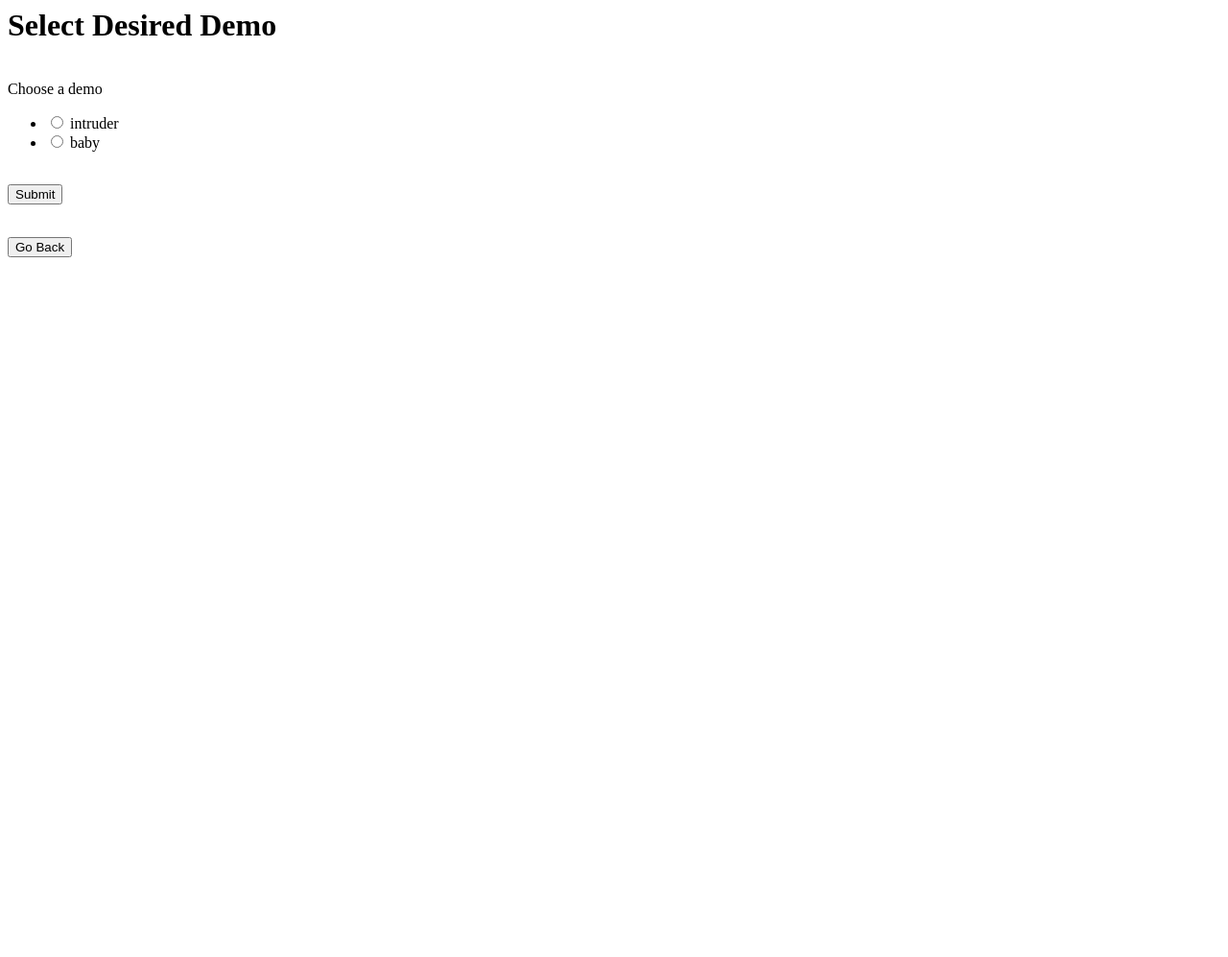
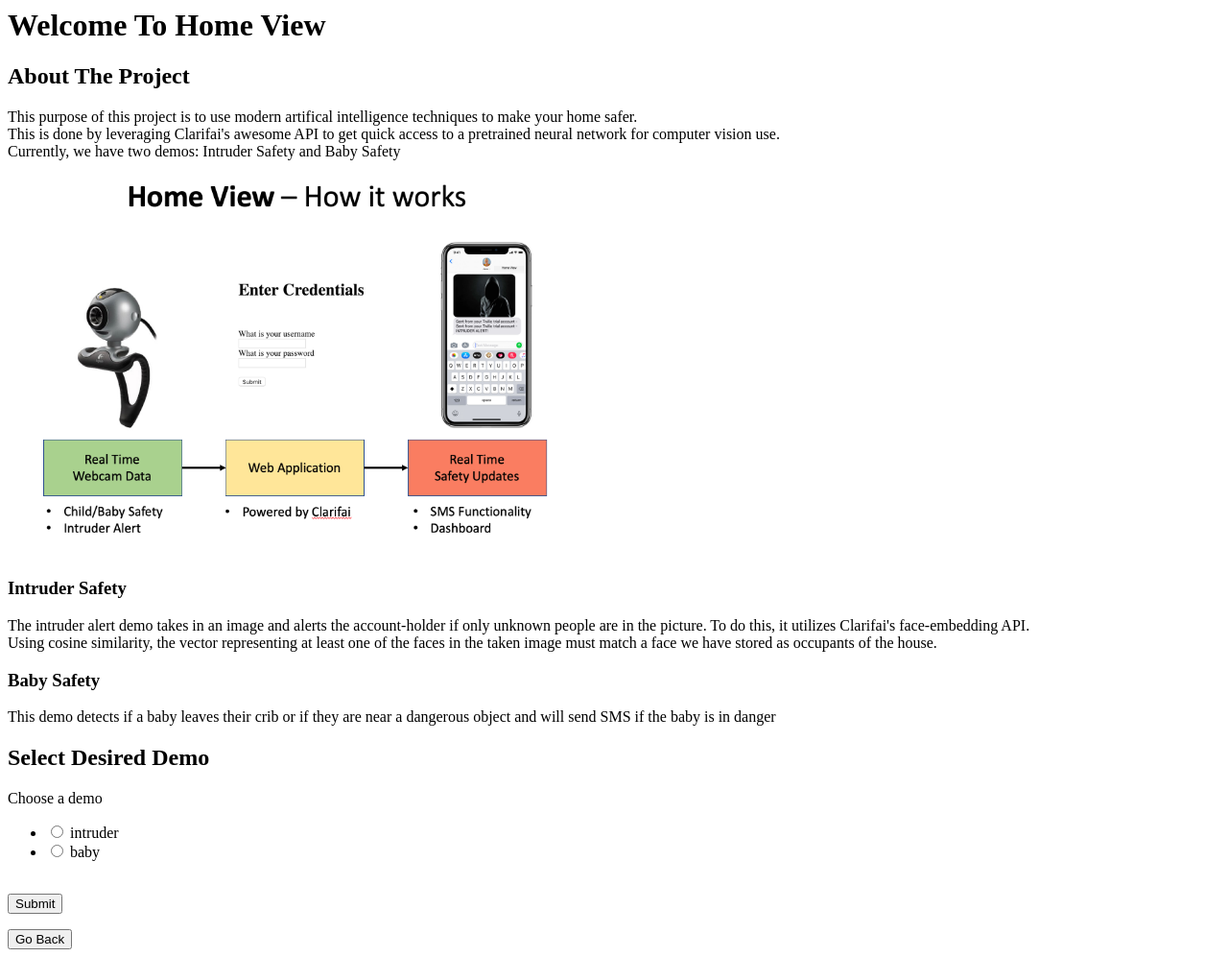
Before and after one commit to dynogravelso/devweek_hackathon_2019, a Flask app: page /main in a window 1280 px wide. Shown: the whole page at 96% size. Before the commit the page ends 268 px from the top, so only its background shows below. Run offline with Flask 2, Linux system fonts and the light colour scheme; parts of the project's set-up code (start-up, migrations or seed data) failed here and were passed over.

Commit message:
changing main page

```diff
--- a/app/templates/main.html
+++ b/app/templates/main.html
@@ -1,9 +1,25 @@
 <head>
 </head>
 
-<h1>Select Desired Demo</h1>
-<br>
+<h1> Welcome To Home View </h1>
 <body>
+
+<h2> About The Project </h2>
+  <p>
+    This purpose of this project is to use modern artifical intelligence techniques to make your home safer.<br/>
+    This is done by leveraging Clarifai's awesome API to get quick access to a pretrained neural network for computer vision use.<br/>
+    Currently, we have two demos: Intruder Safety and Baby Safety
+  </p>
+  <img src="static/block_diagram.png" width="600" height="400">
+
+  <h3> Intruder Safety </h3>
+  <p>The intruder alert demo takes in an image and alerts the account-holder if only unknown people are in the picture.
+    To do this, it utilizes Clarifai's face-embedding API. <br/>
+    Using cosine similarity, the vector representing at least one of the faces in the taken image must match a face we have stored as occupants of the house.</p>
+  <h3> Baby Safety </h3>
+  <p>This demo detects if a baby leaves their crib or if they are near a dangerous object and will send SMS if the baby is in danger</p>
+
+  <h2> Select Desired Demo</h2>
   <form  method="POST">
     {# This hidden_tag is a CSRF security feature. #}
     {{ demo_form.hidden_tag() }}
@@ -11,7 +27,7 @@
     <br>
       {{ demo_form.submit() }}
   </form>
-<br>
+
   <button onclick="goBack()">Go Back</button>
 
   <script>
```
Also changed, not shown: app/static/block_diagram.png (added). Lines whose indentation alone changed are shown as unchanged.
